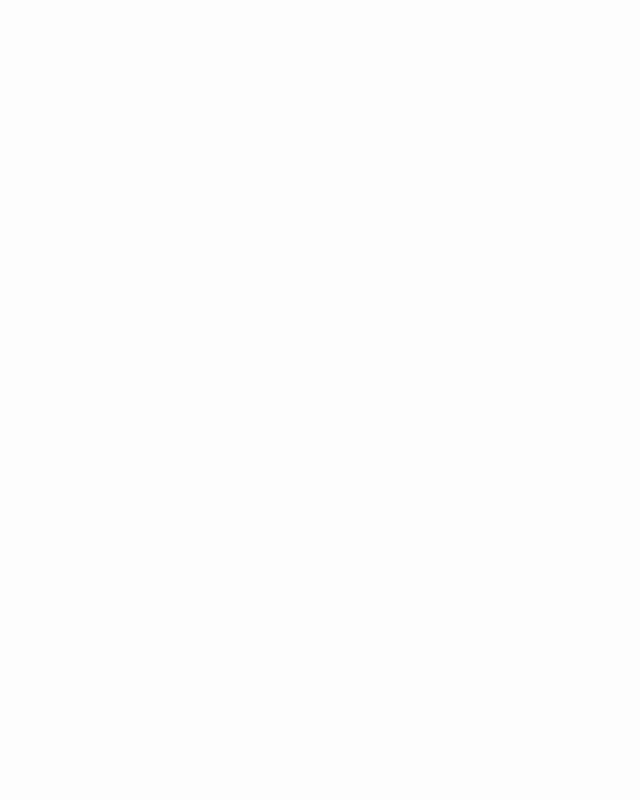
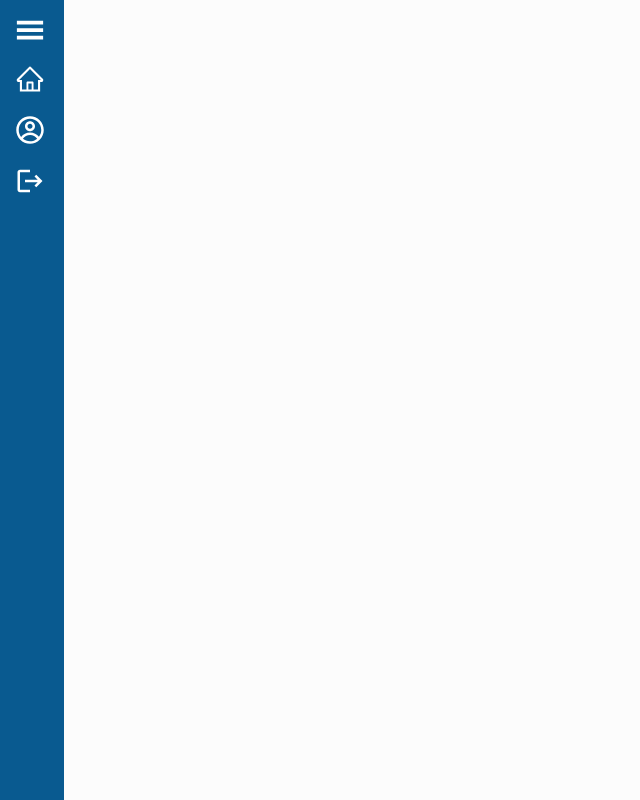
Before and after one commit to Hunciak/myTrainingAppFront, a React (Create React App) app: page /aftersignin in a window 1280 px wide. Before the commit this address had no page. Shown: the whole page, without its empty margins (0-640 px from the left). Built offline with nearby package versions, Linux system fonts and the light colour scheme.

Commit message:
[FE] Added signup to Navbar.tsx and Sidebar.

```diff
--- a/package.json
+++ b/package.json
@@ -10,11 +10,13 @@
     "@types/node": "^16.18.34",
     "@types/react": "^18.2.8",
     "@types/react-dom": "^18.2.4",
+    "bootstrap": "^5.3.0",
     "react": "^18.2.0",
     "react-dom": "^18.2.0",
     "react-icons": "^4.9.0",
     "react-router-dom": "^6.12.0",
     "react-scripts": "5.0.1",
+    "styled-components": "^6.0.0-rc.3",
     "types": "^0.1.1",
     "typescript": "^4.9.5",
     "web-vitals": "^2.1.4"
--- a/src/App.tsx
+++ b/src/App.tsx
@@ -1,18 +1,25 @@
 import React from 'react';
 import {Route, Routes} from "react-router-dom";
+import {CreateNewExercise} from "./compenents/CreateNewExercise/CreateNewExercise";
+import {Layout} from "./Layout/Layout";
+import {Products} from "./pages/Products/Products";
+import {About} from "./pages/About/About";
+import {Sidebar} from "./compenents/Sidebar/Sidebar";
 import {SignUp} from "./compenents/SignUp/SignUp";
 import {SignIn} from "./compenents/SignIn/SignIn";
-import {CreateNewExercise} from "./compenents/CreateNewExercise/CreateNewExercise";
-import {Layout} from "./Layout/Layout";
 
 
 export const App = () => {
     return (
         <Routes>
             <Route path='/eee' element={<CreateNewExercise/>}/>
+            <Route path='/aftersignin' element={<Sidebar/>}/>
             <Route path='/' element={<Layout/>}/>
             <Route path='/signup' element={<SignUp/>}/>
             <Route path='/signin' element={<SignIn/>}/>
+            <Route path='/products' element={<Products/>}/>
+            <Route path='/about' element={<About/>}/>
+            <Route path='/products' element={<Products/>}/>
         </Routes>
     );
 }
--- a/src/Layout/Layout.tsx
+++ b/src/Layout/Layout.tsx
@@ -3,7 +3,7 @@ import {Navbar} from "../compenents/Navbar/Navbar";
 
 
 export const Layout = () => {
-    return(
+    return (
         <main>
             <Navbar/>
         </main>
--- a/src/compenents/Navbar/Navbar.tsx
+++ b/src/compenents/Navbar/Navbar.tsx
@@ -28,6 +28,9 @@ export const Navbar = () => {
                         <li>
                             <NavLink to="/signin">Sign in</NavLink>
                         </li>
+                        <li>
+                            <NavLink to="/signup">Sign up</NavLink>
+                        </li>
                     </ul>
                 </div>
             </div>
--- /dev/null
+++ b/src/compenents/Sidebar/Sidebar.css
@@ -0,0 +1,38 @@
+*{
+    text-decoration: none;
+}
+.sidebar{
+    height: 100vh;
+    width: 11%;
+    background-color: rgb(9, 90, 144);
+}
+.sidebar1{
+    height: 100vh;
+    width: 5%;
+    background-color: rgb(9, 90, 144);
+}
+.main{
+    text-align: start;
+    margin: 0;
+}
+.icon{
+    height: 30px;
+    width: 30px;
+    color: white;
+}
+ul{
+    padding: 15px 0 0 15px;
+    list-style: none;
+}
+li{
+    text-align: start;
+    margin-top: 16px;
+    font-size: 22px;
+    display: flex;
+}
+h2{
+    font-size: 22px;
+    margin: 5px 0 0 10px;
+    text-decoration: none;
+    color: white;
+}
--- /dev/null
+++ b/src/compenents/Sidebar/Sidebar.tsx
@@ -0,0 +1,39 @@
+import React, {useState} from "react";
+import './Sidebar.css'
+import {GiHamburgerMenu} from "react-icons/gi";
+import {AiOutlineHome} from "react-icons/ai";
+import {Link} from "react-router-dom";
+import {MdLogout} from "react-icons/md";
+import {CgProfile} from "react-icons/cg";
+
+export const Sidebar = () => {
+    const [show, setShow] = useState(false);
+  return(
+      <div>
+          <div className={show ? "sidebar": 'sidebar1'}>
+            <ul>
+                <div className='main' onClick={() => setShow(!show)}>
+                    <GiHamburgerMenu className='icon'/>
+                </div>
+                <li>
+                    <Link to='/aftersignin'><AiOutlineHome className='icon'/></Link>
+                    <Link to='/aftersignin'>{show ? <h2>Home</h2> :""}</Link>
+
+                </li>
+                <li>
+                    <Link to='/profil'><CgProfile className='icon'/></Link>
+                    <Link to='/profil'>{show ? <h2>Mój profil</h2> :""}</Link>
+
+
+                </li>
+                <li>
+                    <Link to='/'><MdLogout className='icon'/></Link>
+                    <Link to='/'>{show ? <h2>Wyloguj</h2> :""}</Link>
+
+
+                </li>
+            </ul>
+          </div>
+      </div>
+  )
+};
```
Also changed, not shown: 1 other file (tests, documents, lock files or other folders).
